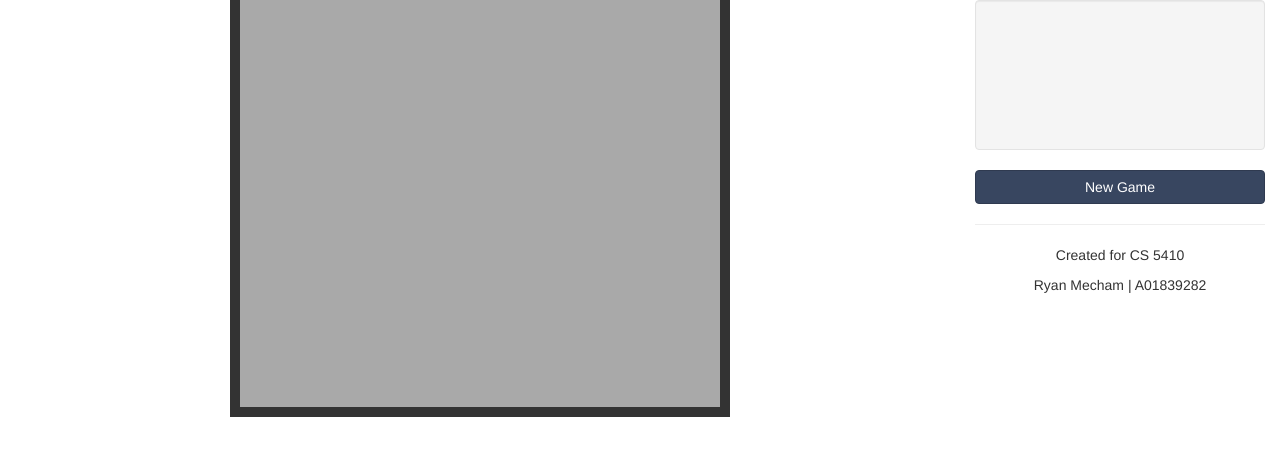
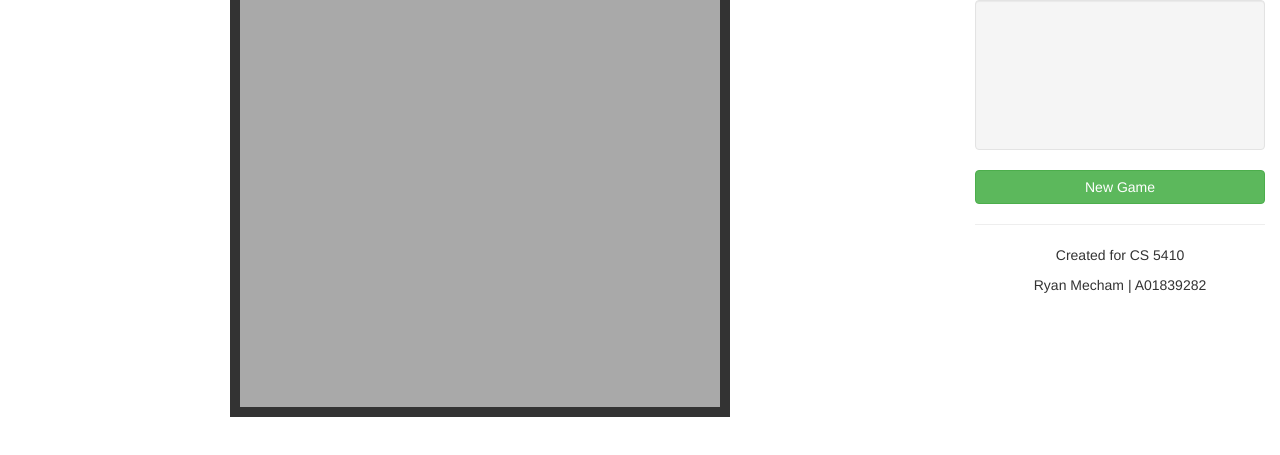
Before and after one commit to RTBear/snake, a plain HTML site: page index.html in a window 1280 px wide. Shown: the part 199-654 px from the top of the page. Drawn offline with nearby package versions, Linux system fonts and the light colour scheme.

Commit message:
remove extra css

```diff
--- a/index.html
+++ b/index.html
@@ -33,7 +33,7 @@
                 <ol id="high-scores">
                 </ol>
             </div>
-            <button id="newgame" class="btn button-primary">New Game</button>
+            <button id="newgame" class="btn button-primary btn-block btn-success">New Game</button>
             <hr>
             <p class="text-center">Created for CS 5410</p>
             <p class="text-center">Ryan Mecham | A01839282</p>
--- a/styles.css
+++ b/styles.css
@@ -6,23 +6,6 @@ body {
     height: 100px;
     overflow-y: scroll;
     margin-left: -15px;
-}
-
-/* #main-content {
-    border-right: 1px solid #efefef;
-} */
-
-#newgame {
-    width: 100%;
-    color: #fff;
-    background-color: #384660;
-    border-color: #2f3a50;
-}
-
-#newgame:hover {
-    color: #fff;
-    background-color: #252f40;
-    border-color: #181e29;
 }
 
 #game-canvas {
```
